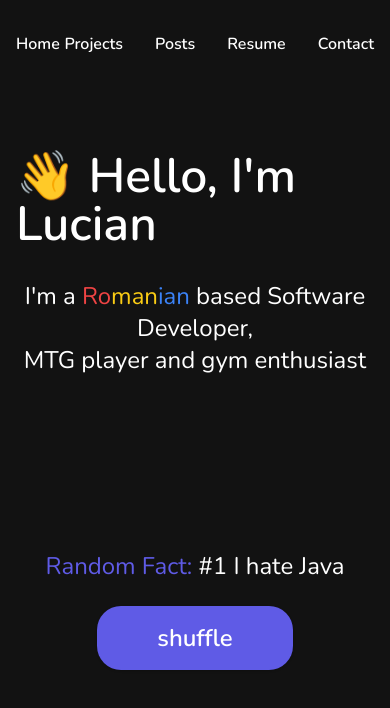
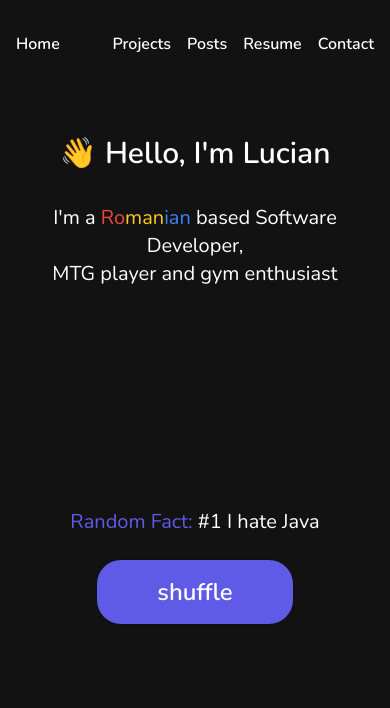
Before and after one commit to GhimpuLucianEduard/lucian-ghimpu-web, a Vue app: page / in a window 390 px wide. Shown: the top 708 px of the page. Built offline with nearby package versions, Linux system fonts and the light colour scheme.

Commit message:
feat: responsive + not found

```diff
--- a/src/components/NavBar.vue
+++ b/src/components/NavBar.vue
@@ -1,11 +1,11 @@
 <template>
   <div class="flex flex-row text-white w-full pt-8 pb-8 container">
     <router-link class="text-menu" to="/">Home</router-link>
-    <div class="flex flex-row ml-auto space-x-8">
-      <router-link class="text-menu" to="about">Projects</router-link>
-      <router-link class="text-menu" to="about">Posts</router-link>
-      <router-link class="text-menu" to="about">Resume</router-link>
-      <router-link class="text-menu" to="about">Contact</router-link>
+    <div class="flex flex-row ml-auto space-x-4 md:space-x-8">
+      <router-link class="text-menu" to="projects">Projects</router-link>
+      <router-link class="text-menu" to="posts">Posts</router-link>
+      <router-link class="text-menu" to="resume">Resume</router-link>
+      <router-link class="text-menu" to="contact">Contact</router-link>
     </div>
   </div>
 </template>
--- a/src/router/index.ts
+++ b/src/router/index.ts
@@ -1,5 +1,7 @@
 import { createRouter, createWebHistory } from 'vue-router';
-import HomeView from '../views/HomeView.vue';
+import Home from '../views/Home.vue';
+import WorkInProgress from '../views/WorkInProgress.vue';
+import NotFound from '../views/NotFound.vue';
 
 const router = createRouter({
   history: createWebHistory(import.meta.env.BASE_URL),
@@ -7,16 +9,29 @@ const router = createRouter({
     {
       path: '/',
       name: 'home',
-      component: HomeView,
+      component: Home,
     },
     {
-      path: '/about',
-      name: 'about',
-      // route level code-splitting
-      // this generates a separate chunk (About.[hash].js) for this route
-      // which is lazy-loaded when the route is visited.
-      component: () => import('../views/AboutView.vue'),
+      path: '/projects',
+      name: 'projects',
+      component: WorkInProgress,
     },
+    {
+      path: '/posts',
+      name: 'posts',
+      component: WorkInProgress,
+    },
+    {
+      path: '/resume',
+      name: 'resume',
+      component: WorkInProgress,
+    },
+    {
+      path: '/contact',
+      name: 'contact',
+      component: WorkInProgress,
+    },
+    { path: '/:pathMatch(.*)*', component: NotFound },
   ],
 });
 
--- a/src/store/index.ts
+++ b/src/store/index.ts
@@ -19,4 +19,8 @@ export const useStore = defineStore({
   },
 });
 
-const facts = ['#1 I hate Java', "#2 I'm a dimir player"];
+const facts = [
+  '#1 I hate Java',
+  "#2 I'm a dimir player",
+  '#3 This is a long fact to test on small device how it will look',
+];
--- a/src/styles/index.css
+++ b/src/styles/index.css
@@ -12,12 +12,20 @@
   @apply text-5xl text-white font-semibold;
 }
 
+.text-subtitle {
+  @apply text-3xl text-white font-semibold;
+}
+
 .text-menu {
   @apply text-base text-white hover:text-indigo font-semibold;
 }
 
 .text-body-big {
   @apply text-2xl text-white;
+}
+
+.text-body {
+  @apply text-xl text-white;
 }
 
 @layer components {
--- a/src/views/AboutView.vue
+++ /dev/null
@@ -1,5 +0,0 @@
-<template>
-  <div class="about">
-    <h1>This is an about page</h1>
-  </div>
-</template>
--- a/src/views/HomeView.vue
+++ b/src/views/Home.vue
@@ -1,7 +1,7 @@
 <template>
-  <div class="flex flex-col justify-start items-center container w-full h-screen pt-16">
-    <p class="text-title">👋 Hello, I'm Lucian</p>
-    <p class="text-body-big text-center pt-8">
+  <div class="flex flex-col justify-start items-center container w-full h-screen pt-12 md:pt-16">
+    <p class="text-subtitle md:text-title text-center">👋 Hello, I'm Lucian</p>
+    <p class="text-body md:text-body-big text-center pt-8">
       I'm a
       <span class="text-red-500">Ro</span>
       <span class="text-yellow-400">man</span>
@@ -11,8 +11,8 @@
       MTG player and gym enthusiast
     </p>
 
-    <div class="flex flex-col justify-center items-center flex-grow">
-      <p class="text-body-big">
+    <div class="flex flex-col justify-center items-center flex-grow text-center">
+      <p class="text-body md:text-body-big">
         <span class="text-indigo">Random Fact:</span>
         {{ store.currentFact }}
       </p>
--- /dev/null
+++ b/src/views/NotFound.vue
@@ -0,0 +1,6 @@
+<template>
+  <div class="flex flex-col items-center justify-center self-center mt-24">
+    <p class="text-8xl md:text-9xl text-indigo font-bold">404</p>
+    <p class="text-5xl text-white font-bold">Not Found</p>
+  </div>
+</template>
--- /dev/null
+++ b/src/views/WorkInProgress.vue
@@ -0,0 +1,10 @@
+<template>
+  <div class="flex flex-col items-center container h-screen pt-12">
+    <p class="text-subtitle md:text-title text-center">🚧 Work in Progress 🚧</p>
+    <p class="text-body md:text-body-big text-center mt-6">
+      In the meanwhile, you can find me
+      <a class="text-indigo hover:text-indigo-light" href="https://www.linkedin.com/feed/">here</a>
+      👀
+    </p>
+  </div>
+</template>
--- a/tailwind.config.js
+++ b/tailwind.config.js
@@ -32,6 +32,7 @@ module.exports = {
       padding: {
         DEFAULT: '1rem',
         sm: '2rem',
+        md: '4rem',
         lg: '4rem',
         xl: '4.5rem',
       },
```
Also changed, not shown: 1 other file (tests, documents, lock files or other folders).
